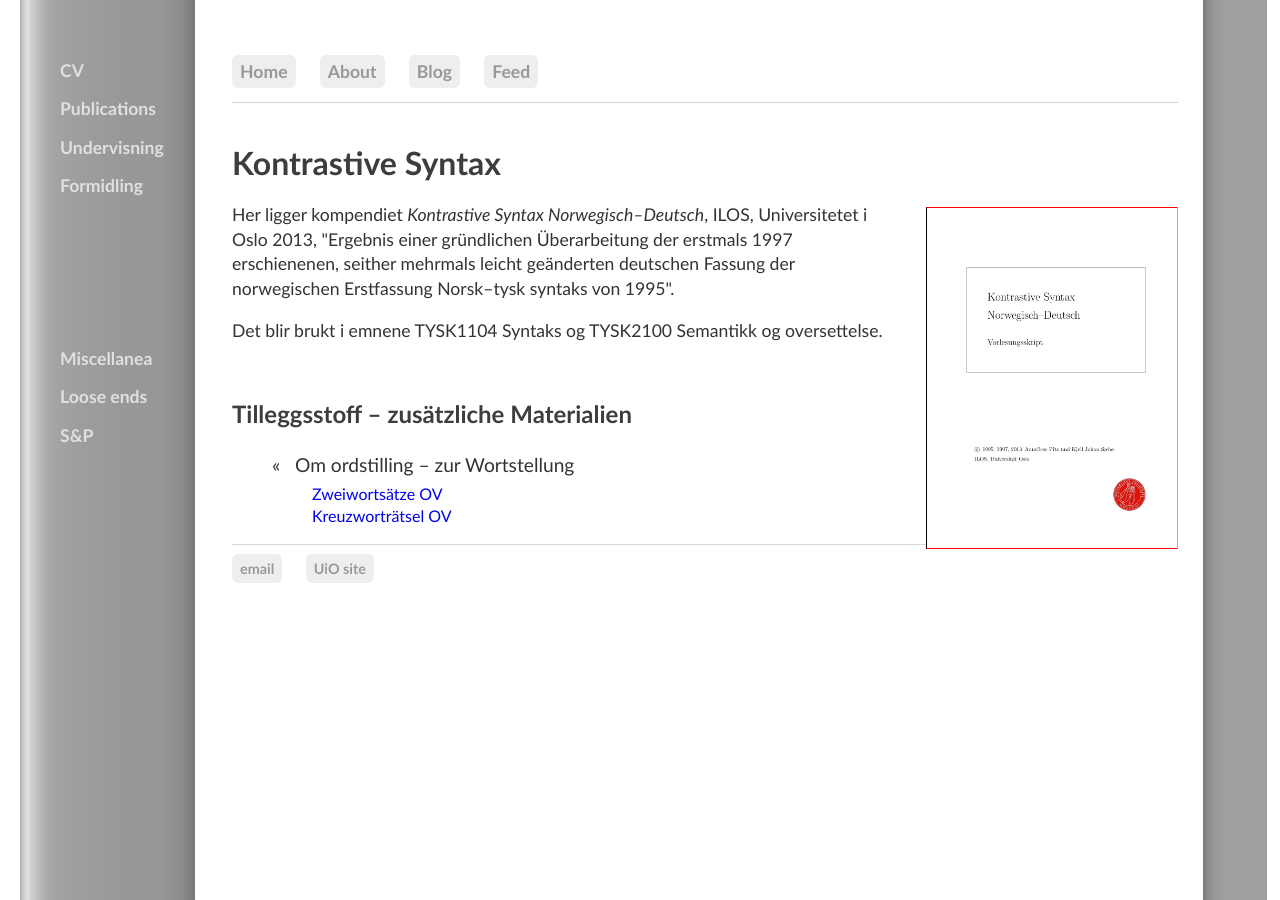
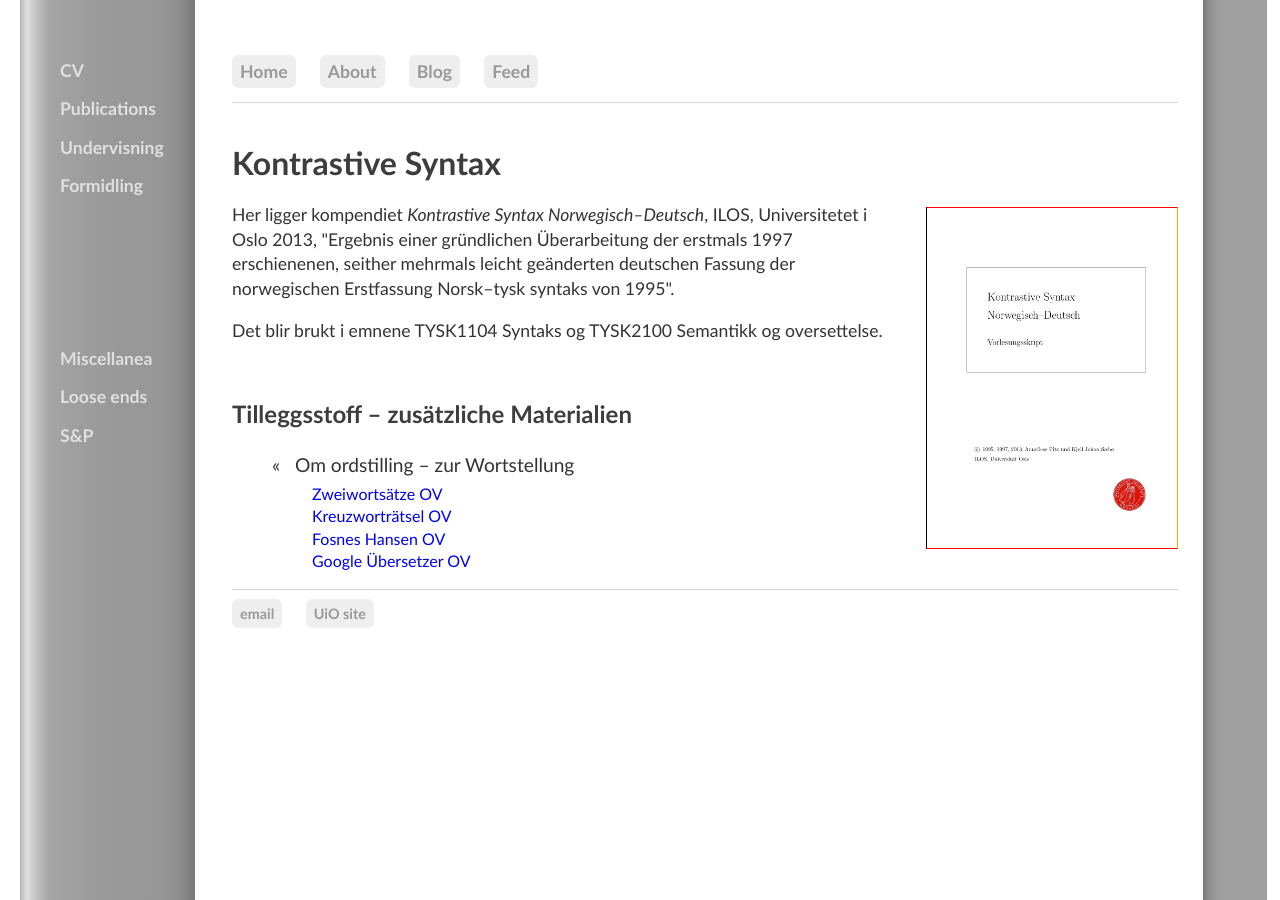
Before and after one commit to kjelljs/kjelljs.github.io, a Jekyll site: the page built from courses/kontrast/index.html, in a window 1280 px wide. Built offline with Jekyll 4.4.1, drawn with Linux system fonts in a browser that asks for light colours.

Commit message:
Update index.html

```diff
--- a/courses/kontrast/index.html
+++ b/courses/kontrast/index.html
@@ -12,4 +12,6 @@ Her ligger kompendiet <i>Kontrastive Syntax Norwegisch–Deutsch</i>, ILOS, Univ
 <ul><li id="blogposts">&laquo; &nbsp; Om ordstilling – zur Wortstellung</li><ul>
   <li><a href="/courses/kontrast/zweiwort.html">Zweiwortsätze OV</a></li>
   <li><a href="/courses/kontrast/kreuzwort.html">Kreuzworträtsel OV</a></li>
+  <li><a href="/courses/kontrast/googletr.html">Fosnes Hansen OV</a></li>
+  <li><a href="/courses/kontrast/fosnes.html">Google Übersetzer OV</a></li>
   </ul></li></ul>
```
